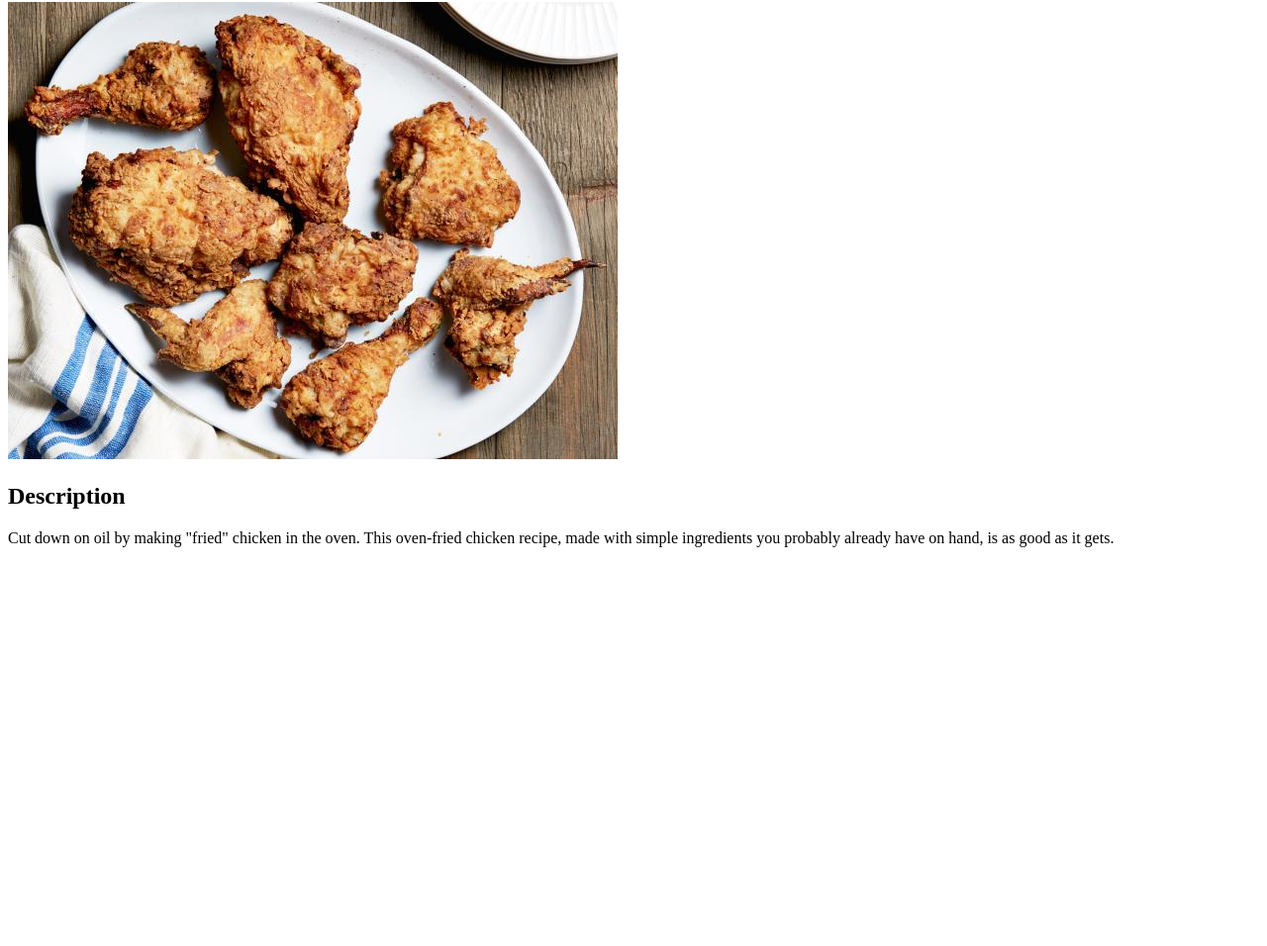
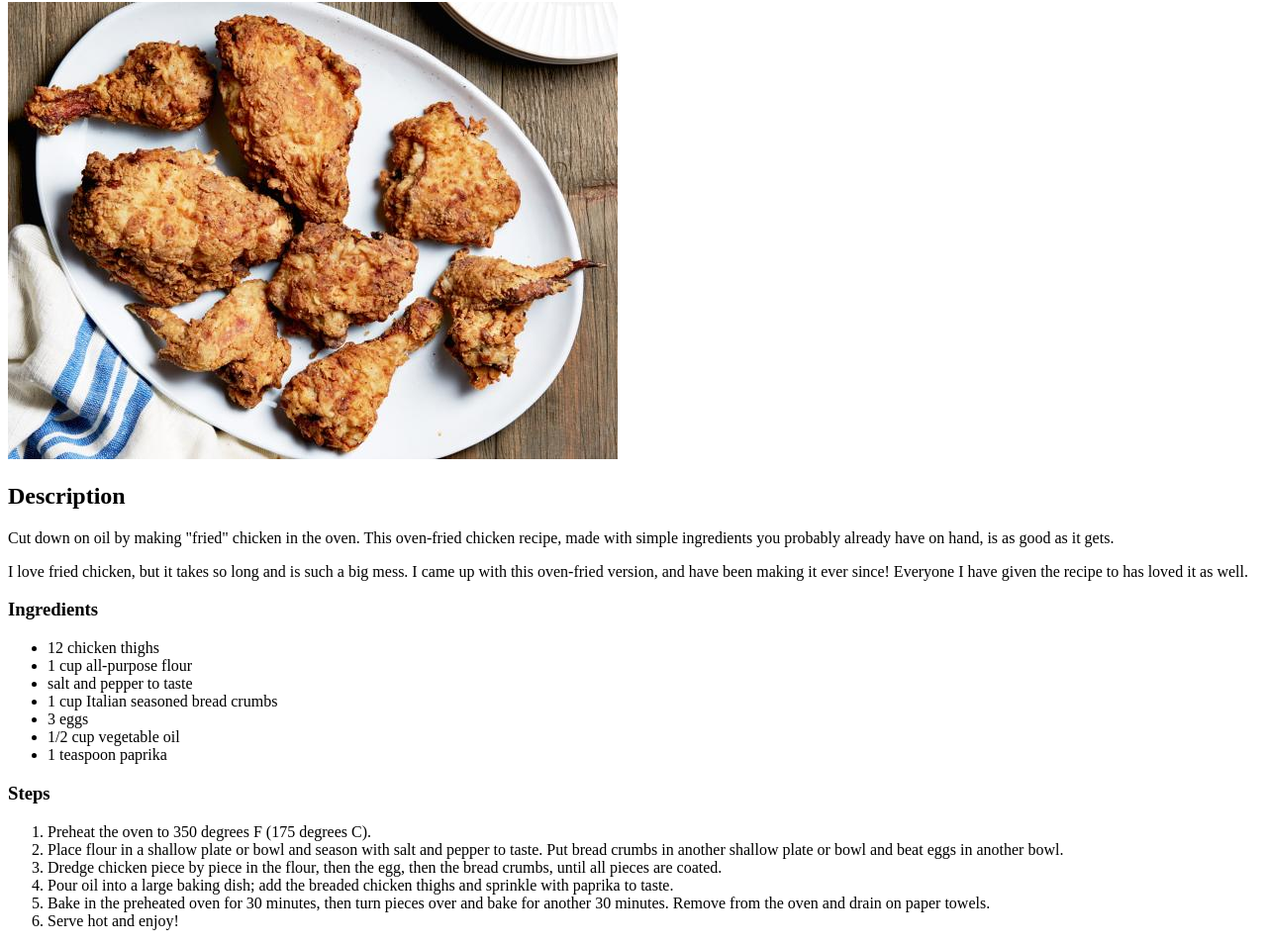
Before and after one commit to rileydonat/odin-recipes, a plain HTML site: page recipes/chicken.html in a window 1280 px wide. Shown: the part 78-1034 px from the top of the page at 99% size. Before the commit the page ends 800 px from the top, so only its background shows below. Drawn offline with Linux system fonts and the light colour scheme.

Commit message:
Add ingredients and steps
Added an unordered list of ingredients and an ordered list of steps to
complete the recipe.

```diff
--- a/recipes/chicken.html
+++ b/recipes/chicken.html
@@ -10,8 +10,42 @@
     <h1>Oven Fried Chicken</h1>
     <img src="../images/ovenfriedchicken.jpeg">
     <h2>Description</h2>
-    <p>Cut down on oil by making "fried" chicken in the oven.
+
+        <p>Cut down on oil by making "fried" chicken in the oven.
         This oven-fried chicken recipe, made with simple ingredients you probably already have on hand,
         is as good as it gets.</p>
+
+        <p>I love fried chicken, but it takes so long and is such a big mess.
+        I came up with this oven-fried version, and have been making it ever since!
+        Everyone I have given the recipe to has loved it as well.</p>
+
+    <h3>Ingredients</h3>
+
+        <ul>
+            <li>12 chicken thighs</li>
+            <li>1 cup all-purpose flour</li>
+            <li>salt and pepper to taste</li>
+            <li>1 cup Italian seasoned bread crumbs</li>
+            <li>3 eggs</li>
+            <li>1/2 cup vegetable oil</li>
+            <li>1 teaspoon paprika</li>
+        </ul>
+
+    <h3>Steps</h3>
+
+        <ol>
+            <li>Preheat the oven to 350 degrees F (175 degrees C).</li>
+            <li>Place flour in a shallow plate or bowl and season with salt and pepper to taste.
+                Put bread crumbs in another shallow plate or bowl and beat eggs in another bowl.</li>
+            <li>Dredge chicken piece by piece in the flour, then the egg, then the bread crumbs,
+                until all pieces are coated.</li>
+            <li>Pour oil into a large baking dish; add the breaded chicken thighs
+                and sprinkle with paprika to taste.</li>
+            <li>Bake in the preheated oven for 30 minutes, then turn pieces over and bake for another 30 minutes.
+                Remove from the oven and drain on paper towels.</li>
+            <li>Serve hot and enjoy!</li>
+        </ol>
+
+
 </body>
 </html>
```
